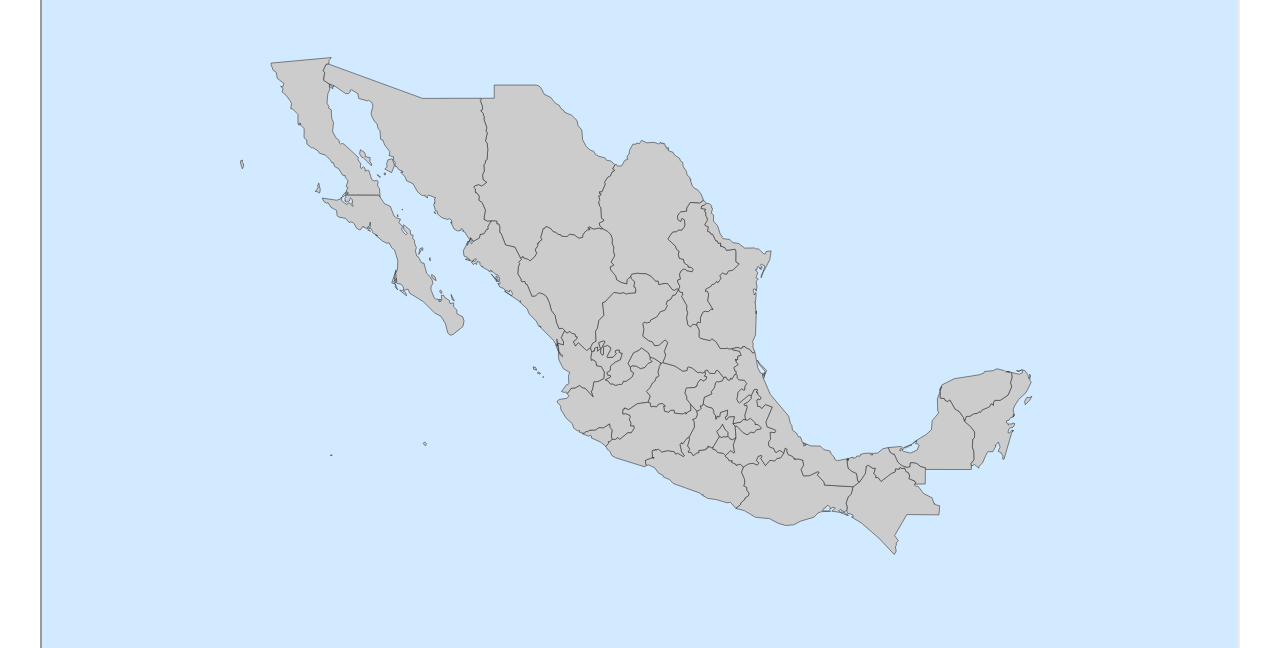
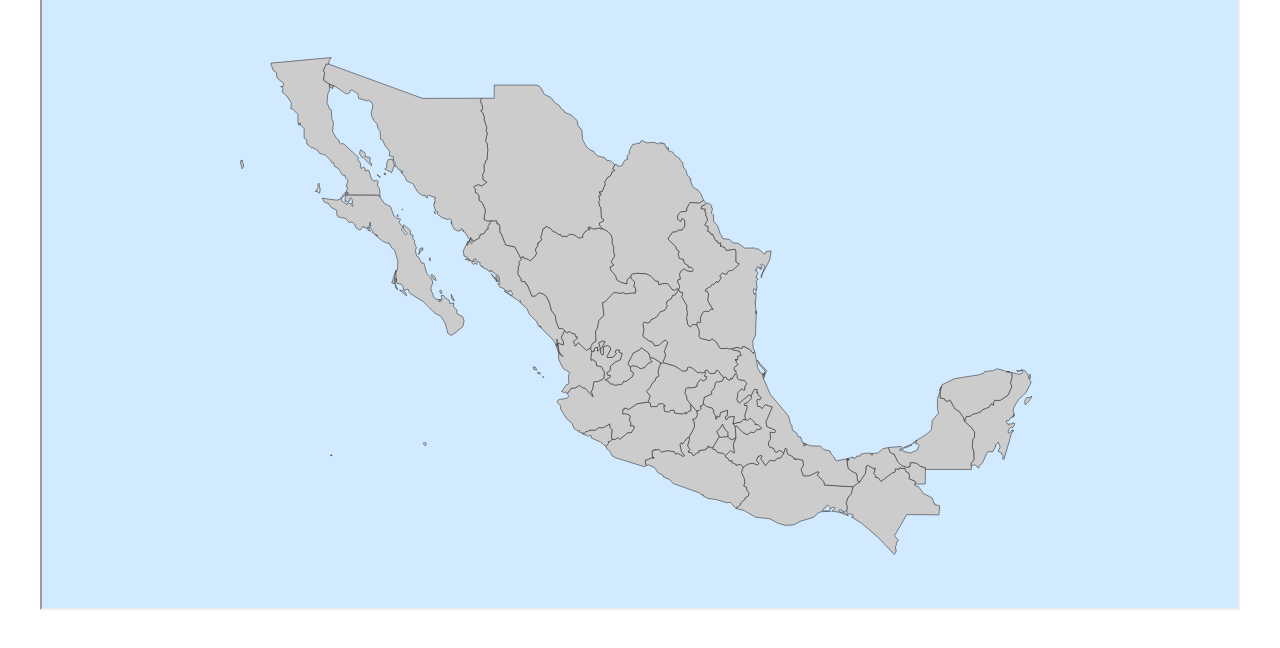
Before and after one commit to victorgg10/ch22obsidiana, a plain HTML site: page index.html in a window 1280 px wide. Shown: the part 152-800 px from the top of the page. Drawn offline with nearby package versions, Linux system fonts and the light colour scheme; a web font is replaced by a local one.

Commit message:
Update index.html

```diff
--- a/index.html
+++ b/index.html
@@ -89,7 +89,7 @@
         margin: 0 auto;
       }
     </style>
-    <iframe src="./mapa-minerales-rocas/index.html" width="1200" height="780"></iframe>
+    <iframe src="./mapa-minerales-rocas/index.html" width="1200" height="680"></iframe>
 
 <br><br><br>
 
```
